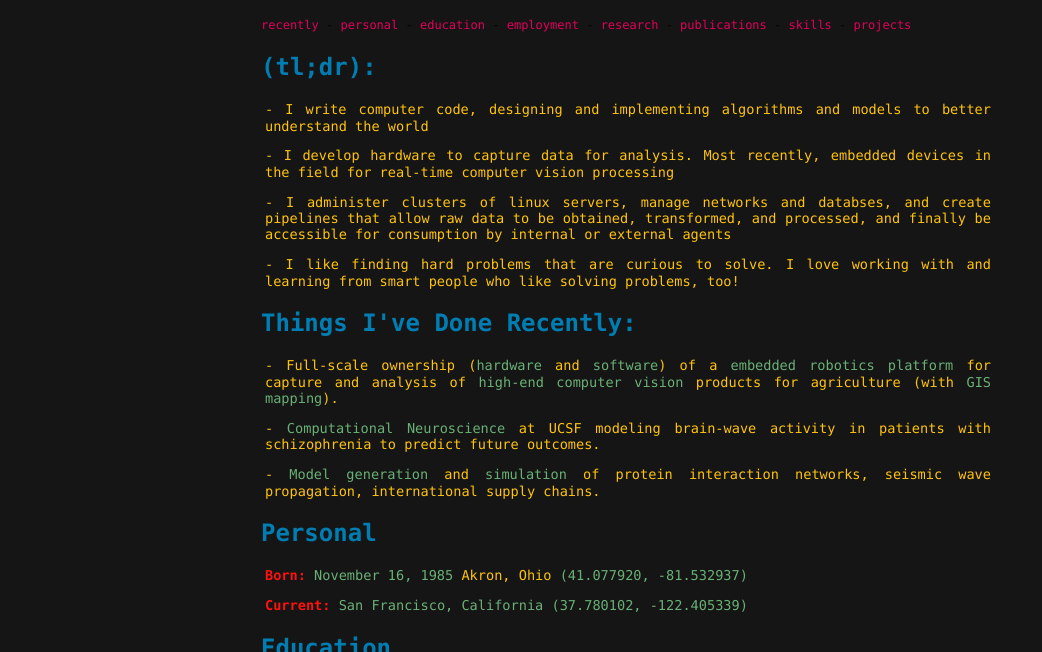
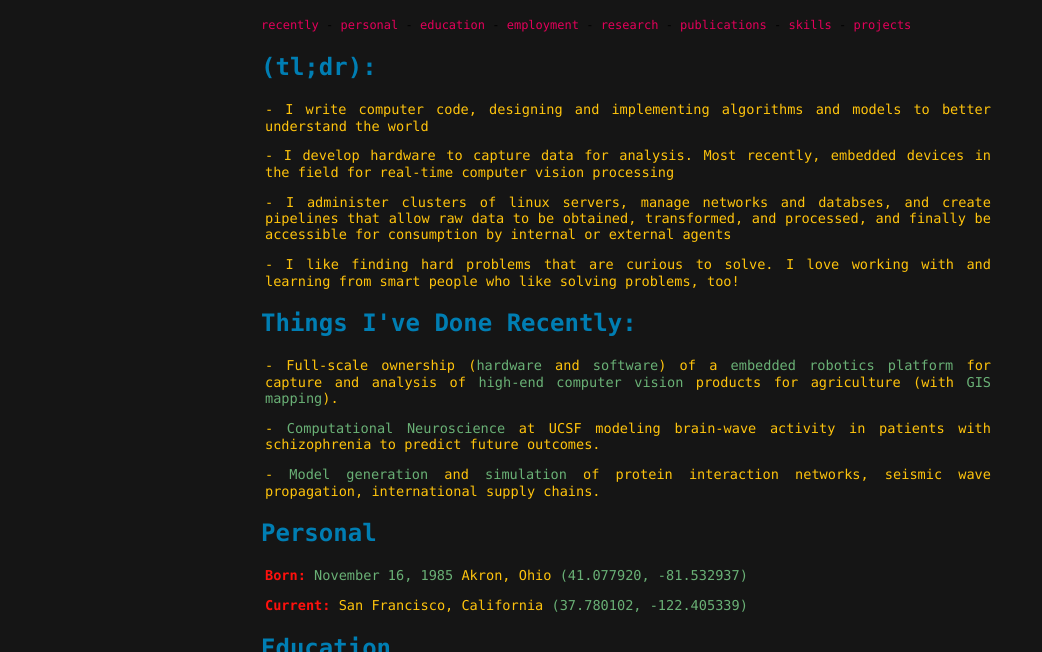
Before and after one commit to mypolopony/mypolopony.github.io, a plain HTML site: page index.html in a window 1280 px wide. Shown: the part 148-800 px from the top of the page, without its empty margins (0-1042 px from the left). Drawn offline with Linux system fonts and the light colour scheme.

Commit message:
formatting again

```diff
--- a/index.html
+++ b/index.html
@@ -35,7 +35,7 @@ window.open(window_src, 'newwindow', config='height=800, width=520, '
 
 <h2 id="personal">Personal</h2>
 <p><b>Born: </b><hl>November 16, 1985</hl> Akron, Ohio</hl> <hl>(41.077920, -81.532937)</hl></p>
-<p><b>Current: </b><hl>San Francisco, California</hl> <hl>(37.780102, -122.405339)</hl></p>
+<p><b>Current: </b>San Francisco, California <hl>(37.780102, -122.405339)</hl></p>
 
 
 <h2 id="education">Education</h2>
```
